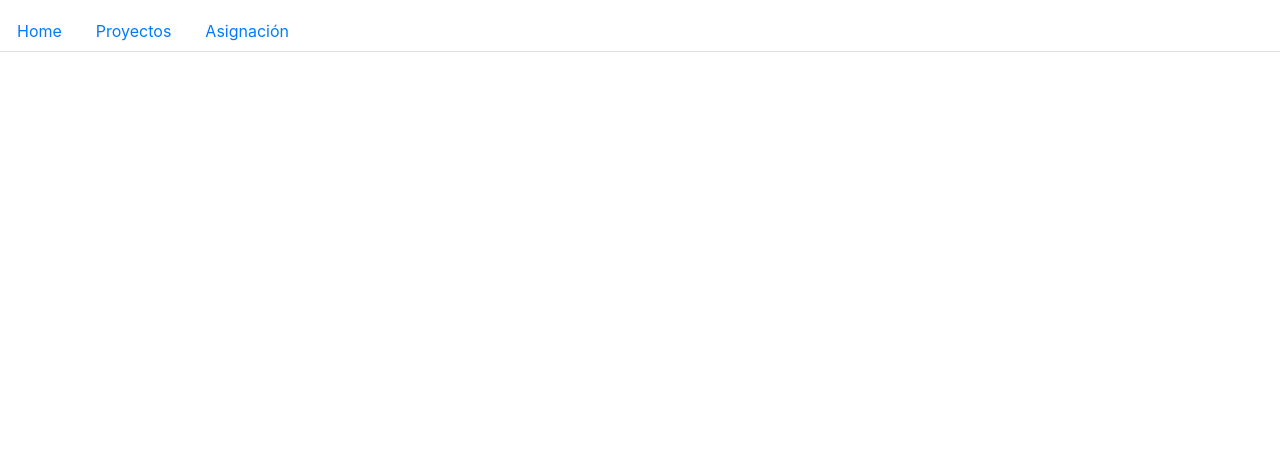
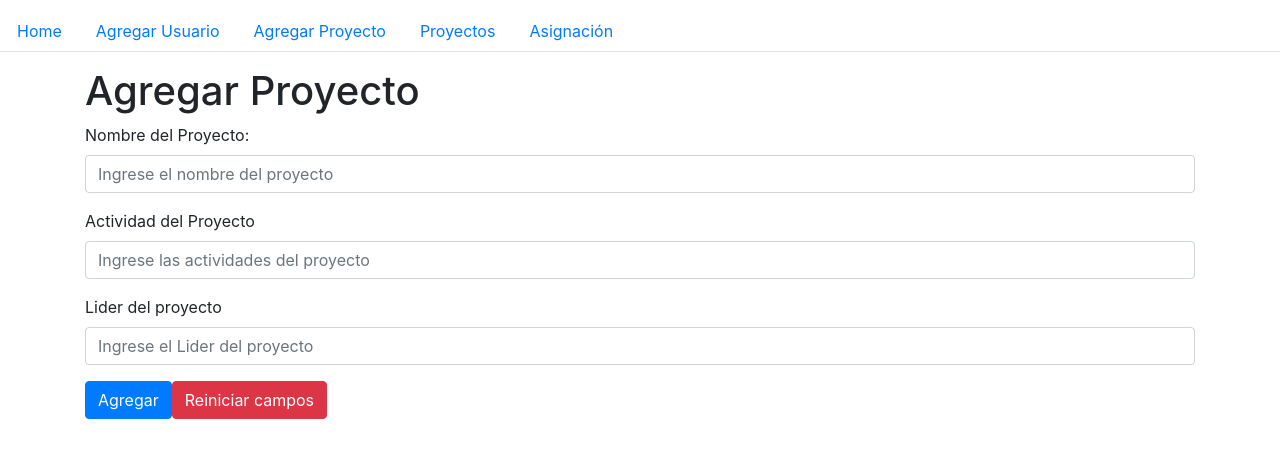
Before and after one commit to Santiago25/proyecto-app, a Vue app: page /nuevoProyecto in a window 1280 px wide. Shown: the top 458 px of the page. Built offline with nearby package versions, Linux system fonts and the light colour scheme.

Commit message:
Nuevo Proyecto, enlace de rutas

```diff
--- a/src/App.vue
+++ b/src/App.vue
@@ -3,6 +3,12 @@
 	<b-nav tabs>
 		<b-nav-item>
 		<router-link to="/home">Home</router-link></b-nav-item>
+		<b-nav-item>
+			<router-link to="/nuevoUsuario">Agregar Usuario</router-link>
+		</b-nav-item>
+		<b-nav-item>
+			<router-link to="/nuevoProyecto">Agregar Proyecto</router-link>
+		</b-nav-item>
 		<b-nav-item>
 			<router-link to="/proyectos">Proyectos</router-link>
 		</b-nav-item>
--- a/src/components/NuevoProyecto.vue
+++ b/src/components/NuevoProyecto.vue
@@ -0,0 +1,86 @@
+<template>
+	<div>
+    <h1>Agregar Proyecto</h1>
+    <b-form @submit="onSubmit" @reset="onReset">
+      <b-form-group
+        id="input-group-1"
+        label="Nombre del Proyecto:"
+        label-for="input-1"
+      >
+        <b-form-input
+          id="input-1"
+          v-model="form.nombreP"
+          placeholder="Ingrese el nombre del proyecto"
+          required
+        ></b-form-input>
+      </b-form-group>
+
+      <b-form-group
+        id="input-group-2"
+        label="Actividad del Proyecto"
+        label-for="input-2"
+      >
+        <b-form-input
+          id="input-2"
+          v-model="form.actividadP"
+          placeholder="Ingrese las actividades del proyecto"
+          required
+        ></b-form-input>
+      </b-form-group>
+
+	  <b-form-group
+        id="input-group-3"
+        label="Lider del proyecto"
+        label-for="input-3"
+      >
+        <b-form-input
+          id="input-3"
+          v-model="form.lider"
+          placeholder="Ingrese el Lider del proyecto"
+          required
+        ></b-form-input>
+      </b-form-group>
+
+      <b-button type="submit" variant="primary">Agregar</b-button>
+      <b-button type="reset" variant="danger">Reiniciar campos</b-button>
+    </b-form>
+  </div>
+</template>
+
+<script>
+import axios from "axios";
+export default {
+  data() {
+    return {
+      form: {
+        name: "",
+        proyect: "",
+      },
+      show: true,
+    };
+  },
+  methods: {
+    onSubmit(event) {
+	  event.preventDefault();
+
+      axios.post('http://127.0.0.1:8000/proyecto', {
+			nombreP: this.form.nombreP,
+			actividadP: this.form.actividadP,
+			lider: this.form.lider
+        }).then((response) => {
+			alert("Hecho!")
+			this.form.nombreP = "";
+	  		this.form.actividadP = "";
+	  		this.form.lider = "";
+		})
+        .catch((e) => console.log("Error!: " + e));
+    },
+    onReset(event) {
+      event.preventDefault();
+      this.form.nombreP = "";
+	  this.form.actividadP = "";
+	  this.form.lider = "";
+    },
+  },
+};
+</script>
--- a/src/router.js
+++ b/src/router.js
@@ -2,6 +2,8 @@ import vueRouter from 'vue-router'
 import Home from './components/Home.vue'
 import Proyectos from './components/Proyectos.vue'
 import Asignacion from './components/Asignacion.vue'
+import NuevoProyecto from './components/NuevoProyecto.vue'
+import NuevoUsuario from './components/NuevoUsuario.vue'
 
 
 const router = new vueRouter({
@@ -26,7 +28,18 @@ const router = new vueRouter({
 		{
 			path: '',
 			component: Home
+		},
+		{
+			path: '/nuevoProyecto',
+			name: "NuevoProyecto",
+			component: NuevoProyecto
+		},
+		{
+			path: '/nuevoUsuario',
+			name: "NuevoUsuario",
+			component: NuevoUsuario
 		}
+
 	]
 })
 export default router
```
